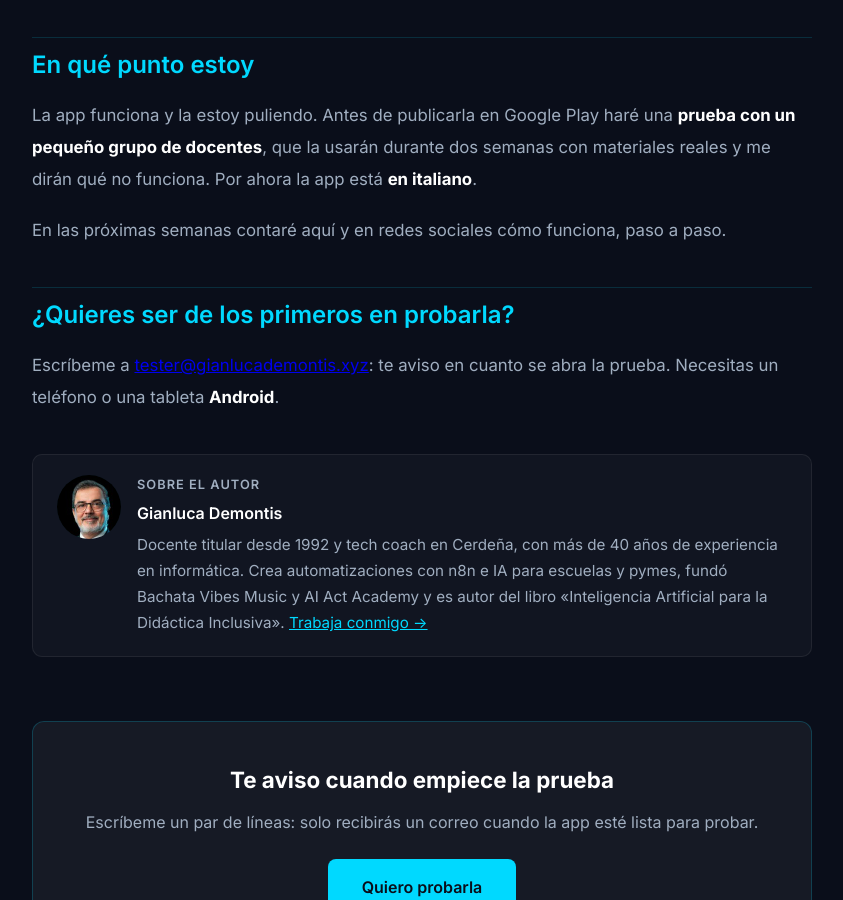
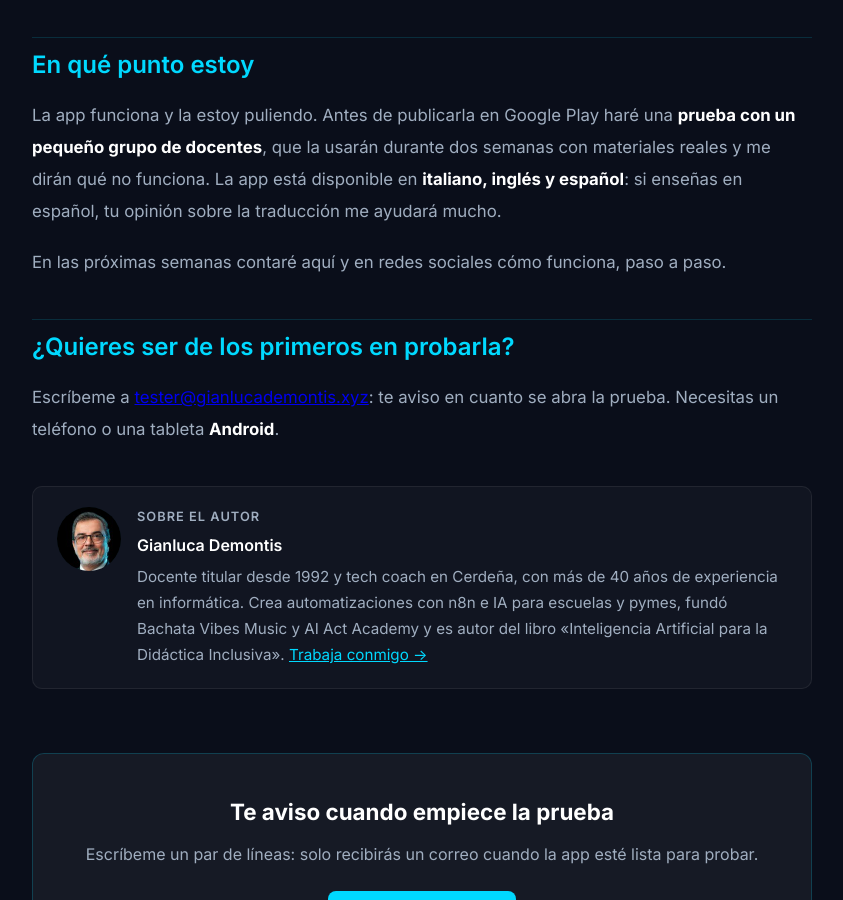
Before and after one commit to giandemoncell-prog/gianlucademontis-site, a plain HTML site: page es/blog/didattica-inclusiva-app-android-in-arrivo.html in a window 1280 px wide. Shown: the part 1250-2150 px from the top of the page, without its empty margins (218-1061 px from the left). Drawn offline with Linux system fonts and the light colour scheme.

Commit message:
Blog EN/ES app: l'app è già in IT/EN/ES
Co-Authored-By: Claude Opus 5.5 <noreply@anthropic.com>

```diff
--- a/es/blog/didattica-inclusiva-app-android-in-arrivo.html
+++ b/es/blog/didattica-inclusiva-app-android-in-arrivo.html
@@ -129,7 +129,7 @@
                     </ul>
 
                     <h2>En qué punto estoy</h2>
-                    <p>La app funciona y la estoy puliendo. Antes de publicarla en Google Play haré una <strong>prueba con un pequeño grupo de docentes</strong>, que la usarán durante dos semanas con materiales reales y me dirán qué no funciona. Por ahora la app está <strong>en italiano</strong>.</p>
+                    <p>La app funciona y la estoy puliendo. Antes de publicarla en Google Play haré una <strong>prueba con un pequeño grupo de docentes</strong>, que la usarán durante dos semanas con materiales reales y me dirán qué no funciona. La app está disponible en <strong>italiano, inglés y español</strong>: si enseñas en español, tu opinión sobre la traducción me ayudará mucho.</p>
                     <p>En las próximas semanas contaré aquí y en redes sociales cómo funciona, paso a paso.</p>
 
                     <h2>¿Quieres ser de los primeros en probarla?</h2>
```
Also changed, not shown: en/blog/didattica-inclusiva-app-android-in-arrivo.html (+1 -1 lines).
